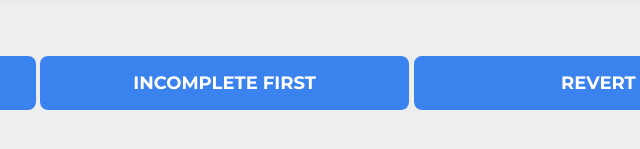
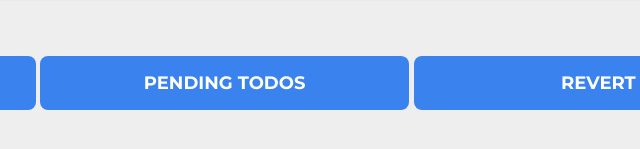
Before and after one commit to angelaanjorin/Todo2024, a plain HTML site: page index.html in a window 1280 px wide. Shown: the part 457-606 px from the top of the page, 358-998 px from the left. Drawn offline with Linux system fonts and the light colour scheme.

Commit message:
Update index.html
change the name and data-filter of the pending button

```diff
--- a/index.html
+++ b/index.html
@@ -56,7 +56,7 @@
 			<h3>TODO LIST</h3>
 			<div class="filters">
             <button class="filter" id="sortBtn">Sort by Date</button>
-            <button class="filter" data-filter= "pending" id="pendingBtn">Incomplete first</button>
+            <button class="filter" data-filter= "done" id="pendingBtn">Pending Todos</button>
             <button id="revertBtn">Revert</button>
 			</div>
 			<div class="list" id="todo-list"></div>
```
